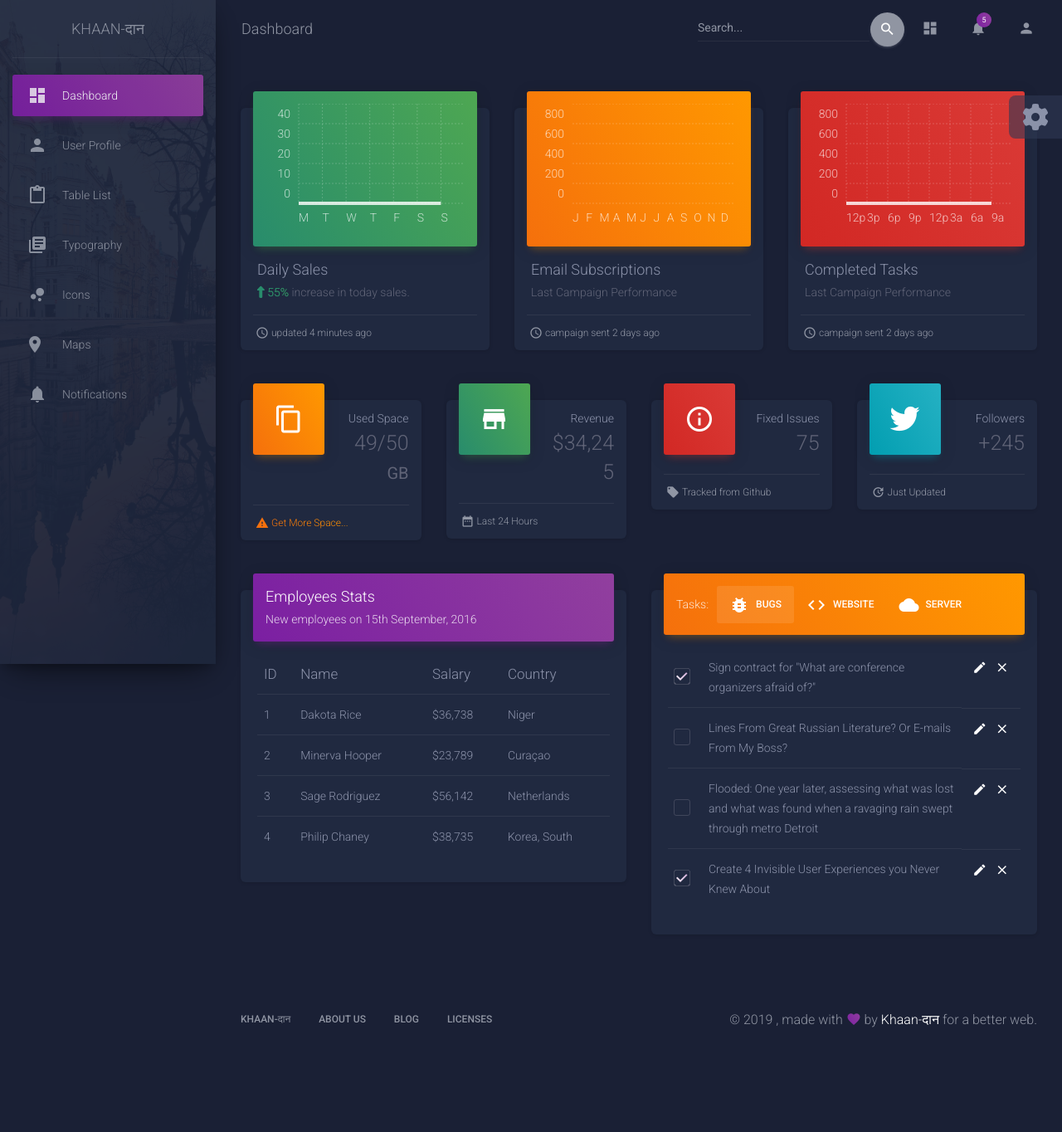
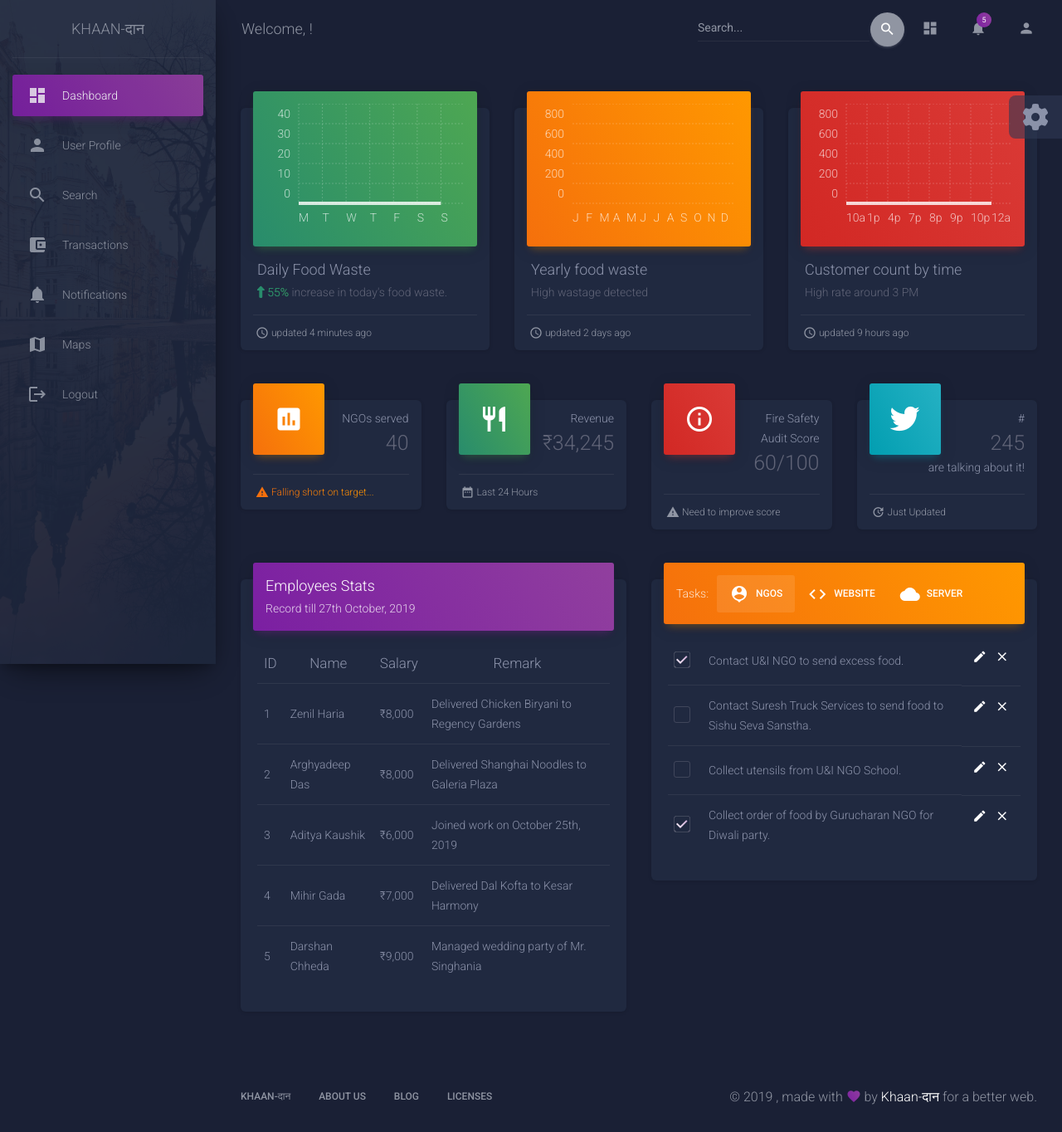
Before and after one commit to zenilharia26/KhaanDaan, a Django app: page /dashboard/ in a window 1280 px wide. Shown: the whole page at 83% size. Before the commit the page ends 1238 px from the top, so only its background shows below. Run offline with Django 3.2, Linux system fonts and the light colour scheme; some libraries are stand-ins or nearby versions.

Commit message:
Added Dashboard charts and tables

```diff
--- a/dashboard/static/dashboard/js/material-dashboard.js
+++ b/dashboard/static/dashboard/js/material-dashboard.js
@@ -198,7 +198,7 @@
           bottom: 0,
           left: 0
         },
-      }
+      };
 
       var dailySalesChart = new Chartist.Line('#dailySalesChart', dataDailySalesChart, optionsDailySalesChart);
 
@@ -208,9 +208,9 @@
       /* ----------==========     Completed Tasks Chart initialization    ==========---------- */
 
       dataCompletedTasksChart = {
-        labels: ['12p', '3p', '6p', '9p', '12p', '3a', '6a', '9a'],
+        labels: ['10a', '1p', '4p', '7p', '8p', '9p', '10p', '12a'],
         series: [
-          [230, 750, 450, 300, 280, 240, 200, 190]
+          [23, 35, 45, 50, 60, 87, 55, 19]
         ]
       };
 
@@ -219,14 +219,14 @@
           tension: 0
         }),
         low: 0,
-        high: 1000, // creative tim: we recommend you to set the high sa the biggest value + something for a better look
+        high: 1000, // we recommend you to set the high sa the biggest value + something for a better look
         chartPadding: {
           top: 0,
           right: 0,
           bottom: 0,
           left: 0
         }
-      }
+      };
 
       var completedTasksChart = new Chartist.Line('#completedTasksChart', dataCompletedTasksChart, optionsCompletedTasksChart);
 
@@ -280,7 +280,7 @@
 
     $.notify({
       icon: "add_alert",
-      message: "Welcome to <b>Material Dashboard</b> - a beautiful freebie for every web developer."
+      message: "Welcome to <b>Khaan-दान</b> -a portal to connect hotels and restaurants with NGOs."
 
     }, {
       type: type[color],
--- a/dashboard/static/dashboard/package.json
+++ b/dashboard/static/dashboard/package.json
@@ -1,7 +1,7 @@
 {
   "name": "material-dashboard-dark",
   "version": "2.1.0",
-  "description": "Material Dasboard Dark Edition, a Google Material Desgin. Coded by Creative Tim",
+  "description": "Material Dasboard Dark Edition, a Google Material Design. Coded by Khaan-दान",
   "main": "index.html",
   "directories": {
     "example": "root"
@@ -31,7 +31,7 @@
     "frontend",
     "responsive bootstrap dashboard"
   ],
-  "author": "Creative Tim <hello@creative-tim.com> (https://www.creative-tim.com/)",
+  "author": "Khaan-दान <contact@khaandaan.in> (https://khaandaan.in)",
   "license": "MIT",
   "bugs": {
     "url": "https://github.com/creativetimofficial/material-dashboard/issues"
--- a/dashboard/templates/dashboard/dashboard.html
+++ b/dashboard/templates/dashboard/dashboard.html
@@ -15,7 +15,7 @@
   <!-- CSS Files -->
   <link href="../../static/dashboard//css/material-dashboard.css?v=2.1.0" rel="stylesheet" />
   <!-- CSS Just for demo purpose, don't include it in your project -->
-  <link href="../../static/dashboard//demo/demo.css" rel="stylesheet" />
+
 </head>
 
 <body class="dark-edition">
@@ -26,7 +26,7 @@
 
         Tip 2: you can also add an image using data-image tag
     -->
-      <div class="logo"><a href="http://www.creative-tim.com" class="simple-text logo-normal">
+      <div class="logo"><a href="{% url 'dashboard' %}" class="simple-text logo-normal">
         Khaan-दान
         </a></div>
       <div class="sidebar-wrapper">
@@ -45,34 +45,36 @@
           </li>
           <li class="nav-item ">
             <a class="nav-link" href="{% url 'dashboard-table-list' %}">
-              <i class="material-icons">content_paste</i>
-              <p>Table List</p>
+              <i class="material-icons">search</i>
+              <p>Search</p>
             </a>
           </li>
           <li class="nav-item ">
             <a class="nav-link" href="{% url 'dashboard-typography' %}">
-              <i class="material-icons">library_books</i>
-              <p>Typography</p>
+              <i class="material-icons">account_balance_wallet</i>
+              <p>Transactions</p>
             </a>
           </li>
-          <li class="nav-item ">
-            <a class="nav-link" href="{% url 'dashboard-icons' %}">
-              <i class="material-icons">bubble_chart</i>
-              <p>Icons</p>
-            </a>
-          </li>
+        </li>
+        <li class="nav-item ">
+          <a class="nav-link" href="{% url 'dashboard-notifications' %}">
+            <i class="material-icons">notifications</i>
+            <p>Notifications</p>
+          </a>
+        </li>
           <li class="nav-item ">
             <a class="nav-link" href="{% url 'dashboard-map' %}">
-              <i class="material-icons">location_ons</i>
+              <i class="material-icons">map</i>
               <p>Maps</p>
             </a>
           </li>
           <li class="nav-item ">
-            <a class="nav-link" href="{% url 'dashboard-notifications' %}">
-              <i class="material-icons">notifications</i>
-              <p>Notifications</p>
-            </a>
-          </li>
+              <a class="nav-link" href="{% url 'logout' %}">
+                <i class="material-icons">logout</i>
+                <p>Logout</p>
+              </a>
+            </li>
+
           <!-- <li class="nav-item active-pro ">
                 <a class="nav-link" href="./upgrade.html">
                     <i class="material-icons">unarchive</i>
@@ -87,7 +89,7 @@
       <nav class="navbar navbar-expand-lg navbar-transparent navbar-absolute fixed-top " id="navigation-example">
         <div class="container-fluid">
           <div class="navbar-wrapper">
-            <a class="navbar-brand" href="javascript:void(0)">Dashboard</a>
+            <a class="navbar-brand" href="javascript:void(0)">Welcome, {{ user.username }}!</a>
           </div>
           <button class="navbar-toggler" type="button" data-toggle="collapse" aria-controls="navigation-index" aria-expanded="false" aria-label="Toggle navigation" data-target="#navigation-example">
             <span class="sr-only">Toggle navigation</span>
@@ -107,7 +109,7 @@
             </form>
             <ul class="navbar-nav">
               <li class="nav-item">
-                <a class="nav-link" href="javascript:void(0)">
+                <a class="nav-link" href="{% url 'dashboard' %}">
                   <i class="material-icons">dashboard</i>
                   <p class="d-lg-none d-md-block">
                     Stats
@@ -123,15 +125,15 @@
                   </p>
                 </a>
                 <div class="dropdown-menu dropdown-menu-right" aria-labelledby="navbarDropdownMenuLink">
-                  <a class="dropdown-item" href="javascript:void(0)">Mike John responded to your email</a>
-                  <a class="dropdown-item" href="javascript:void(0)">You have 5 new tasks</a>
-                  <a class="dropdown-item" href="javascript:void(0)">You're now friend with Andrew</a>
-                  <a class="dropdown-item" href="javascript:void(0)">Another Notification</a>
-                  <a class="dropdown-item" href="javascript:void(0)">Another One</a>
+                  <a class="dropdown-item" href="javascript:void(0)">Electricity bill payment is due</a>
+                  <a class="dropdown-item" href="javascript:void(0)">Fire Safety Audit on November 4, 2019</a>
+                  <a class="dropdown-item" href="javascript:void(0)">Food delivered to Shishu Seva NGO successfully</a>
+                  <a class="dropdown-item" href="javascript:void(0)">Renew agreement with Swiggy</a>
+                  <a class="dropdown-item" href="javascript:void(0)">Malai Kofta delivered to Simran Residency</a>
                 </div>
               </li>
               <li class="nav-item">
-                <a class="nav-link" href="javascript:void(0)">
+                <a class="nav-link" href="{% url 'logout' %}">
                   <i class="material-icons">person</i>
                   <p class="d-lg-none d-md-block">
                     Account
@@ -152,9 +154,9 @@
                   <div class="ct-chart" id="dailySalesChart"></div>
                 </div>
                 <div class="card-body">
-                  <h4 class="card-title">Daily Sales</h4>
+                  <h4 class="card-title">Daily Food Waste</h4>
                   <p class="card-category">
-                    <span class="text-success"><i class="fa fa-long-arrow-up"></i> 55% </span> increase in today sales.</p>
+                    <span class="text-success"><i class="fa fa-long-arrow-up"></i> 55% </span> increase in today's food waste.</p>
                 </div>
                 <div class="card-footer">
                   <div class="stats">
@@ -169,12 +171,12 @@
                   <div class="ct-chart" id="websiteViewsChart"></div>
                 </div>
                 <div class="card-body">
-                  <h4 class="card-title">Email Subscriptions</h4>
-                  <p class="card-category">Last Campaign Performance</p>
+                  <h4 class="card-title">Yearly food waste</h4>
+                  <p class="card-category">High wastage detected</p>
                 </div>
                 <div class="card-footer">
                   <div class="stats">
-                    <i class="material-icons">access_time</i> campaign sent 2 days ago
+                    <i class="material-icons">access_time</i> updated 2 days ago
                   </div>
                 </div>
               </div>
@@ -185,12 +187,12 @@
                   <div class="ct-chart" id="completedTasksChart"></div>
                 </div>
                 <div class="card-body">
-                  <h4 class="card-title">Completed Tasks</h4>
-                  <p class="card-category">Last Campaign Performance</p>
+                  <h4 class="card-title">Customer count by time</h4>
+                  <p class="card-category">High rate around 3 PM</p>
                 </div>
                 <div class="card-footer">
                   <div class="stats">
-                    <i class="material-icons">access_time</i> campaign sent 2 days ago
+                    <i class="material-icons">access_time</i> updated 9 hours ago
                   </div>
                 </div>
               </div>
@@ -201,17 +203,17 @@
               <div class="card card-stats">
                 <div class="card-header card-header-warning card-header-icon">
                   <div class="card-icon">
-                    <i class="material-icons">content_copy</i>
+                    <i class="material-icons">assessment</i>
                   </div>
-                  <p class="card-category">Used Space</p>
-                  <h3 class="card-title">49/50
-                    <small>GB</small>
+                  <p class="card-category">NGOs served</p>
+                  <h3 class="card-title">40
+
                   </h3>
                 </div>
                 <div class="card-footer">
                   <div class="stats">
                     <i class="material-icons text-warning">warning</i>
-                    <a href="#pablo" class="warning-link">Get More Space...</a>
+                    <a href="#pablo" class="warning-link">Falling short on target...</a>
                   </div>
                 </div>
               </div>
@@ -220,10 +222,10 @@
               <div class="card card-stats">
                 <div class="card-header card-header-success card-header-icon">
                   <div class="card-icon">
-                    <i class="material-icons">store</i>
+                    <i class="material-icons">restaurant</i>
                   </div>
                   <p class="card-category">Revenue</p>
-                  <h3 class="card-title">$34,245</h3>
+                  <h3 class="card-title">₹34,245</h3>
                 </div>
                 <div class="card-footer">
                   <div class="stats">
@@ -238,12 +240,12 @@
                   <div class="card-icon">
                     <i class="material-icons">info_outline</i>
                   </div>
-                  <p class="card-category">Fixed Issues</p>
-                  <h3 class="card-title">75</h3>
+                  <p class="card-category">Fire Safety Audit Score</p>
+                  <h3 class="card-title">60/100</h3>
                 </div>
                 <div class="card-footer">
                   <div class="stats">
-                    <i class="material-icons">local_offer</i> Tracked from Github
+                    <i class="material-icons">warning</i> Need to improve score
                   </div>
                 </div>
               </div>
@@ -254,8 +256,9 @@
                   <div class="card-icon">
                     <i class="fa fa-twitter"></i>
                   </div>
-                  <p class="card-category">Followers</p>
-                  <h3 class="card-title">+245</h3>
+                  <p class="card-category">#{{user.username}}</p>
+                  <h3 class="card-title">245</h3>
+                  <p class="card-category">are talking about it!</p>
                 </div>
                 <div class="card-footer">
                   <div class="stats">
@@ -270,41 +273,47 @@
               <div class="card">
                 <div class="card-header card-header-primary">
                   <h4 class="card-title">Employees Stats</h4>
-                  <p class="card-category">New employees on 15th September, 2016</p>
+                  <p class="card-category">Record till 27th October, 2019</p>
                 </div>
                 <div class="card-body table-responsive">
                   <table class="table table-hover">
                     <thead class="text-warning">
-                      <th>ID</th>
-                      <th>Name</th>
-                      <th>Salary</th>
-                      <th>Country</th>
+                      <th><center>ID</center></th>
+                      <th><center>Name</center></th>
+                      <th><center>Salary</center></th>
+                      <th><center>Remark</center></th>
                     </thead>
                     <tbody>
                       <tr>
                         <td>1</td>
-                        <td>Dakota Rice</td>
-                        <td>$36,738</td>
-                        <td>Niger</td>
+                        <td>Zenil Haria</td>
+                        <td>₹8,000</td>
+                        <td>Delivered Chicken Biryani to Regency Gardens</td>
                       </tr>
                       <tr>
                         <td>2</td>
-                        <td>Minerva Hooper</td>
-                        <td>$23,789</td>
-                        <td>Curaçao</td>
+                        <td>Arghyadeep Das</td>
+                        <td>₹8,000</td>
+                        <td>Delivered Shanghai Noodles to Galeria Plaza</td>
                       </tr>
                       <tr>
                         <td>3</td>
-                        <td>Sage Rodriguez</td>
-                        <td>$56,142</td>
-                        <td>Netherlands</td>
+                        <td>Aditya Kaushik</td>
+                        <td>₹6,000</td>
+                        <td>Joined work on October 25th, 2019</td>
                       </tr>
                       <tr>
                         <td>4</td>
-                        <td>Philip Chaney</td>
-                        <td>$38,735</td>
-                        <td>Korea, South</td>
+                        <td>Mihir Gada</td>
+                        <td>₹7,000</td>
+                        <td>Delivered Dal Kofta to Kesar Harmony</td>
                       </tr>
+                      <tr>
+                          <td>5</td>
+                          <td>Darshan Chheda</td>
+                          <td>₹9,000</td>
+                          <td>Managed wedding party of Mr. Singhania</td>
+                        </tr>
                     </tbody>
                   </table>
                 </div>
@@ -319,7 +328,7 @@
                       <ul class="nav nav-tabs" data-tabs="tabs">
                         <li class="nav-item">
                           <a class="nav-link active" href="#profile" data-toggle="tab">
-                            <i class="material-icons">bug_report</i> Bugs
+                            <i class="material-icons">person_pin</i> NGOs
                             <div class="ripple-container"></div>
                           </a>
                         </li>
@@ -355,7 +364,7 @@
                                 </label>
                               </div>
                             </td>
-                            <td>Sign contract for "What are conference organizers afraid of?"</td>
+                            <td>Contact U&I NGO to send excess food.</td>
                             <td class="td-actions text-right">
                               <button type="button" rel="tooltip" title="Edit Task" class="btn btn-white btn-link btn-sm">
                                 <i class="material-icons">edit</i>
@@ -376,7 +385,7 @@
                                 </label>
                               </div>
                             </td>
-                            <td>Lines From Great Russian Literature? Or E-mails From My Boss?</td>
+                            <td>Contact Suresh Truck Services to send food to Sishu Seva Sanstha.</td>
                             <td class="td-actions text-right">
                               <button type="button" rel="tooltip" title="Edit Task" class="btn btn-white btn-link btn-sm">
                                 <i class="material-icons">edit</i>
@@ -397,7 +406,7 @@
                                 </label>
                               </div>
                             </td>
-                            <td>Flooded: One year later, assessing what was lost and what was found when a ravaging rain swept through metro Detroit
+                            <td>Collect utensils from U&I NGO School.
                             </td>
                             <td class="td-actions text-right">
                               <button type="button" rel="tooltip" title="Edit Task" class="btn btn-white btn-link btn-sm">
@@ -419,7 +428,7 @@
                                 </label>
                               </div>
                             </td>
-                            <td>Create 4 Invisible User Experiences you Never Knew About</td>
+                            <td>Collect order of food by Gurucharan NGO for Diwali party.</td>
                             <td class="td-actions text-right">
                               <button type="button" rel="tooltip" title="Edit Task" class="btn btn-white btn-link btn-sm">
                                 <i class="material-icons">edit</i>
@@ -446,7 +455,7 @@
                                 </label>
                               </div>
                             </td>
-                            <td>Flooded: One year later, assessing what was lost and what was found when a ravaging rain swept through metro Detroit
+                            <td>Vulnerabilities detected on your website. Some dependencies are outdated.
                             </td>
                             <td class="td-actions text-right">
                               <button type="button" rel="tooltip" title="Edit Task" class="btn btn-white btn-link btn-sm">
@@ -468,7 +477,7 @@
                                 </label>
                               </div>
                             </td>
-                            <td>Sign contract for "What are conference organizers afraid of?"</td>
+                            <td>Critical security and privacy update for your website!</td>
                             <td class="td-actions text-right">
                               <button type="button" rel="tooltip" title="Edit Task" class="btn btn-white btn-link btn-sm">
                                 <i class="material-icons">edit</i>
--- a/dashboard/views.py
+++ b/dashboard/views.py
@@ -1,4 +1,5 @@
 from django.shortcuts import render
+from users.models import Restaurant,NGO
 
 def dashboard(request):
     return render(request, 'dashboard/dashboard.html')
--- a/home/templates/home/home.html
+++ b/home/templates/home/home.html
@@ -146,7 +146,7 @@
 						<div class="col-md-6 col-sm-6 col-xs-6">
 							<div class="count-item">
 								<div class="numscroller" data-slno='1' data-min='0' data-max='560000' data-delay='0.00001'data-increment="1200">560000</div>
-								<div class="count-name-intro">Revenue saved(in Rs.)</div>
+								<div class="count-name-intro">Revenue saved(in ₹)</div>
 							</div>
 						</div>
 					</div>
```
Also changed, not shown: dashboard/templates/dashboard/icons.html (+25 -24 lines), dashboard/templates/dashboard/map.html (+26 -25 lines), dashboard/templates/dashboard/notifications.html (+25 -24 lines), dashboard/templates/dashboard/tables.html (+27 -26 lines), dashboard/templates/dashboard/typography.html (+27 -26 lines), dashboard/templates/dashboard/upgrade.html (+27 -26 lines), dashboard/templates/dashboard/user.html (+27 -26 lines), dashboard/static/dashboard/js/material-dashboard.min.js.
